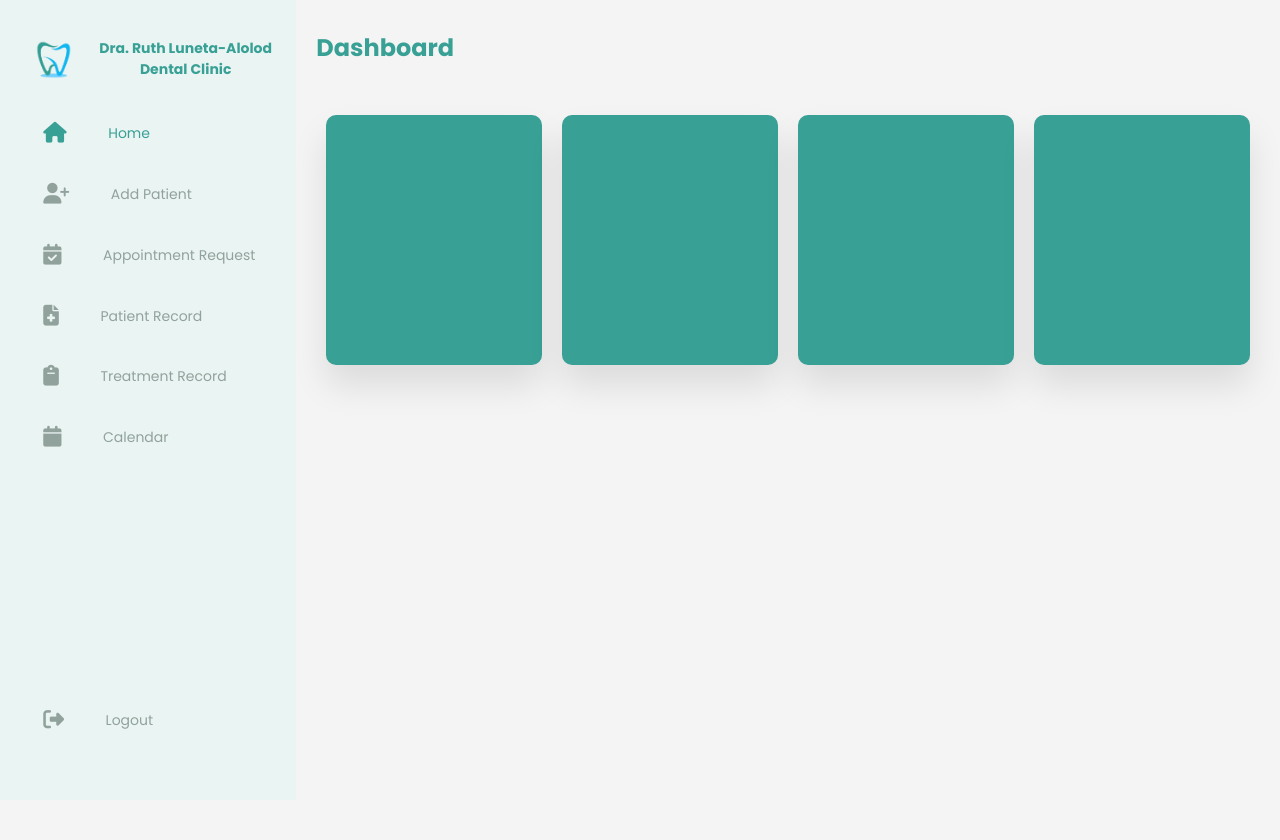
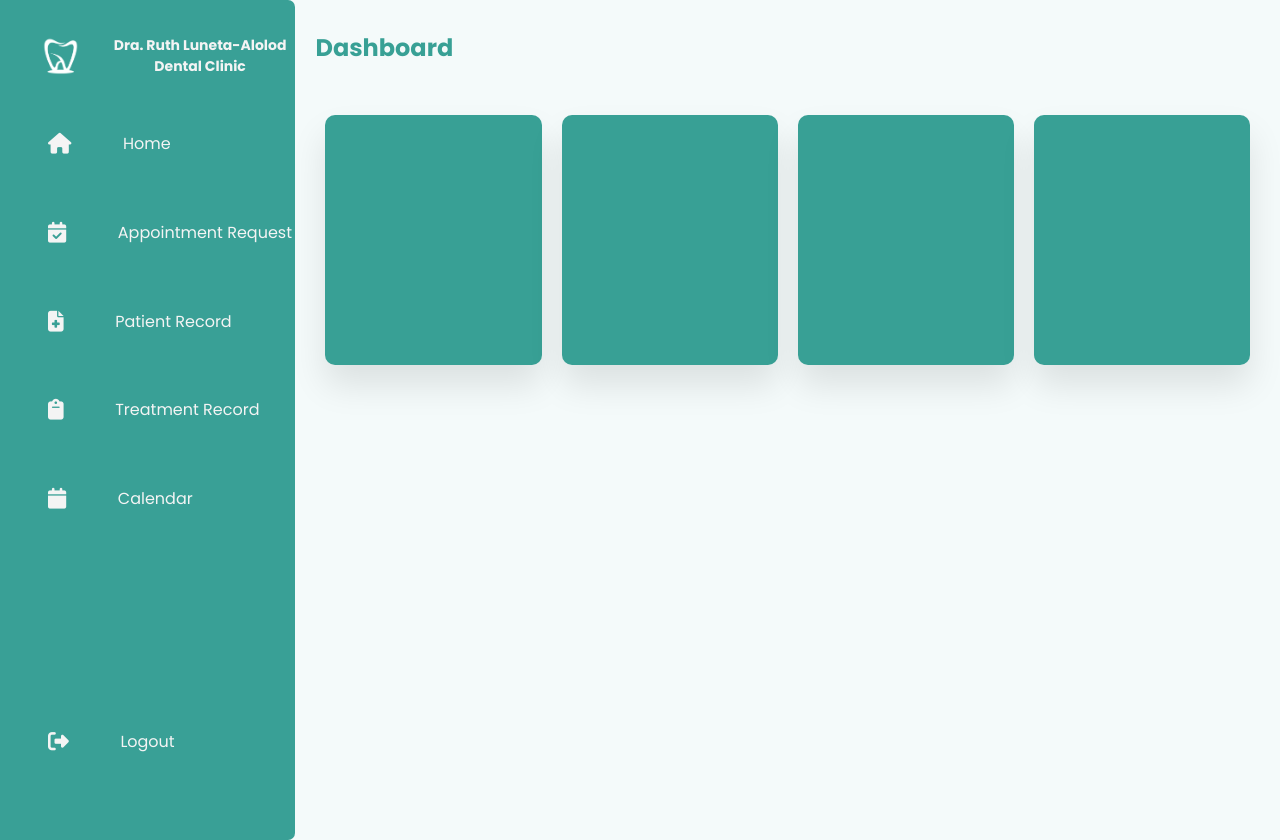
Before and after one commit to CastroClarence/clinic-project, a PHP site: page /dashboard.php in a window 1280 px wide. Before the commit the page ends 729 px from the top, so only its background shows below. Run offline with PHP 8.4, Linux system fonts and the light colour scheme.

Commit message:
updated design for sidebar

```diff
--- a/pages/sidebar.php
+++ b/pages/sidebar.php
@@ -10,17 +10,12 @@
         <img src="../images/logoDashboard.png">
         <span class="nav-item">Dra. Ruth Luneta-Alolod<br>Dental Clinic</span>
     </div>
+    <b></b>
     <ul class="menu">
         <li>
             <a href="dashboard.php" class="dashboard" >
                 <i class="fa-solid fa-house"></i>
                 <span>Home</span>
-            </a>
-        </li>
-        <li>
-            <a href="addPatient.php" class="add_patient">
-                <i class="fa-solid fa-user-plus"></i>
-                <span>Add Patient</span>
             </a>
         </li>
         <li>
@@ -42,6 +37,7 @@
             </a>
     </li>
         <li>
+
             <a href="calendarAppointment.php" class="display_calendar">
                 <i class="fas fa-calendar"></i>
                 <span>Calendar</span>
--- a/scripts/activeSidebar.js
+++ b/scripts/activeSidebar.js
@@ -3,10 +3,6 @@ const pageName = pathName.split("/").pop();
 
 if(pageName === "dashboard.php"){
     document.querySelector(".dashboard").classList.add("activeLink");
-}
-
-if(pageName === "addPatient.php"){
-    document.querySelector(".add_patient").classList.add("activeLink");
 }
 
 if(pageName === "appointmentRequest.php"){
--- a/styles/sidebar.css
+++ b/styles/sidebar.css
@@ -1,13 +1,10 @@
 @import url('https://fonts.googleapis.com/css2?family=Poppins&display=swap');
 
 :root {
-    --bg: #f4f4f4;
-    --bg-darker: #eaf4f3;
-    --teal: #38a095;
-    --lightgreen: #cce1df;
-    --lightblue: #90cac4;
-    --blue: #8edaf1;
-    --gray: #91a29c;
+    --bg: #f4fafa;
+    --green: #39a096;
+    --white: #f4f4f4;
+    --darkwhite: #f4fafa;
 }
 
 nav{
@@ -15,17 +12,22 @@ nav{
     top: 0;
     left: 0;
     bottom: 0;
-    width: 100px;
-    height: 100vh;
-    padding: 1.2rem;
-    color: var(--teal);
+    width: 110px;
+    height: 105vh;
+    padding: 1rem;
+    color: var(--green);
     overflow: hidden;
     transition: all 0.5s linear;
-    background: var(--bg-darker);
+    background: var(--green);
+    border-top-right-radius: 7px;
+    border-bottom-right-radius: 7px;
+
 }
 
 nav span{
     white-space: nowrap;
+    font-size: 16px;
+    padding: 10px;
 }
 
 nav:hover{
@@ -41,6 +43,7 @@ nav:hover{
     align-items: center;
     text-align: center;
     gap: 1.7rem;
+    margin-left: 0.6rem;
 }
 
 .logo img{
@@ -50,6 +53,8 @@ nav:hover{
 .logo span{
     font-size: 14px;
     font-weight: bold;
+    padding: 0.5rem;
+    color: var(--white);
 }
 
 .menu{
@@ -59,19 +64,21 @@ nav:hover{
 }
 
 .menu li{
-    padding: 1rem;
+    padding: 1.5rem;
     margin: 0.5rem;
-    border-radius: 8px;
+    border-top-left-radius: 50px;
+    border-bottom-left-radius: 50px;
     line-height: 0.8rem;
+    width: 500px;
 }
 
 .menu li:hover, .menu li:hover a{
-    background: var(--lightgreen);
-    color: var(--teal);
+    background: var(--darkwhite);
+    color: var(--green);
 }
 
 .menu li a{
-    color: var(--gray);
+    color: var(--white);
     font-size: 14px;
     display: flex;
     align-items: center;
@@ -88,7 +95,3 @@ nav:hover{
     left: 0;
     width: calc(100% - 1rem);
 }
-
-.activeLink span, .activeLink i{
-    color: var(--teal);
-}
```
Also changed, not shown: images/logoDashboard.png.
